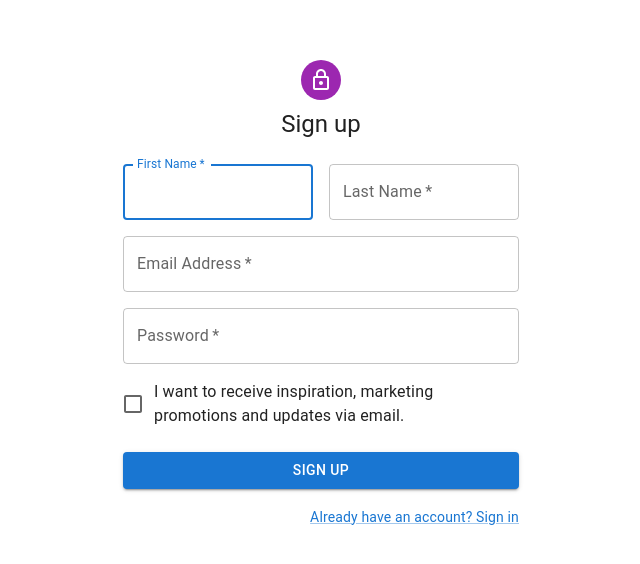
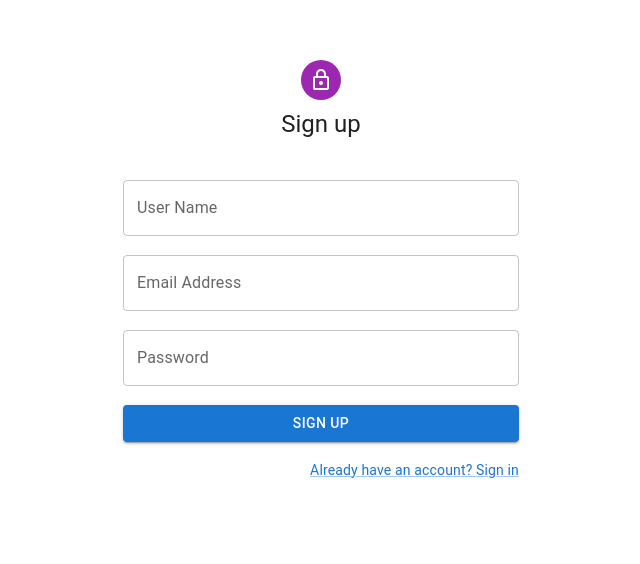
Before and after one commit to aungkoko1234/web-scrapper-front, a Next.js app: page /sign-up in a window 1280 px wide. Shown: the part 108-672 px from the top of the page, without its empty margins (319-959 px from the left). Built offline with nearby package versions, Linux system fonts and the light colour scheme.

Commit message:
feat - implement auth page

```diff
--- a/pages/sign-up.tsx
+++ b/pages/sign-up.tsx
@@ -1,9 +1,8 @@
 import Avatar from "@mui/material/Avatar";
 import Button from "@mui/material/Button";
 import CssBaseline from "@mui/material/CssBaseline";
-import TextField from "@mui/material/TextField";
-import FormControlLabel from "@mui/material/FormControlLabel";
-import Checkbox from "@mui/material/Checkbox";
+import { Form, Formik } from "formik";
+import * as Yup from "yup";
 import Link from "@mui/material/Link";
 import Grid from "@mui/material/Grid";
 import Box from "@mui/material/Box";
@@ -12,16 +11,42 @@ import Typography from "@mui/material/Typography";
 import Container from "@mui/material/Container";
 import styles from "../styles/Home.module.scss";
 import { createTheme, ThemeProvider } from "@mui/material/styles";
+import { useState } from "react";
+import { apiClient } from "../lib/httpClient";
+import TextInputComponent from "../components/control/TextInputComponent";
+import { Stack } from "@mui/system";
+import { Snackbar } from "@mui/material";
+import { Action } from "../components/SnackbarAction";
 
 const theme = createTheme();
+interface SignupDto {
+  userName: string;
+  email: string;
+  password: string;
+}
 
 export default function SignUp() {
-  const handleSubmit = (event: React.FormEvent<HTMLFormElement>) => {
-    event.preventDefault();
-    const data = new FormData(event.currentTarget);
-    console.log({
-      email: data.get("email"),
-      password: data.get("password"),
+  const [isLoading, setLoading] = useState<boolean>(false);
+  const [showMessage, setShowMessage] = useState<boolean>(false);
+  const validationSchema = Yup.object().shape({
+    userName: Yup.string().required("Name is required"),
+    email: Yup.string().email().required("Email is required"),
+    password: Yup.string().min(8, "Password must be at least 8 characters"),
+  });
+
+  const handleSubmit = (data: SignupDto) => {
+    setLoading(true);
+    const url = "/auth/sign-up";
+    const body = {
+      userName: data.userName,
+      email: data.email,
+      password: data.password,
+    };
+    apiClient(process.env.NEXT_PUBLIC_API_URL)
+      .post(url, { ...body })
+      .then((data) => {
+        setLoading(false);
+        setShowMessage(true);
       });
   };
 
@@ -44,81 +69,80 @@ export default function SignUp() {
             <Typography component="h1" variant="h5">
               Sign up
             </Typography>
-            <Box
-              component="form"
-              noValidate
-              onSubmit={handleSubmit}
-              sx={{ mt: 3 }}
+            <Box component="div" sx={{ mt: 3, width: "100%" }}>
+              <Formik
+                initialValues={{
+                  name: "",
+                  email: "",
+                  phone: "",
+                  type: "",
+                  message: "",
+                }}
+                validationSchema={validationSchema}
+                enableReinitialize={true}
+                onSubmit={(values, { resetForm }) => {
+                  handleSubmit(values as unknown as SignupDto);
+                  resetForm();
+                }}
               >
-              <Grid container spacing={2}>
-                <Grid item xs={12} sm={6}>
-                  <TextField
-                    autoComplete="given-name"
-                    name="firstName"
-                    required
-                    fullWidth
-                    id="firstName"
-                    label="First Name"
-                    autoFocus
+                <Form>
+                  <Grid container>
+                    <Grid item md={12} xs={12}>
+                      <Stack
+                        direction="column"
+                        spacing={2}
+                        my={2}
+                        justifyContent="flex-start"
+                      >
+                        <TextInputComponent
+                          name="userName"
+                          placeholder="Enter User Name"
+                          label="User Name"
                         />
-                </Grid>
-                <Grid item xs={12} sm={6}>
-                  <TextField
-                    required
-                    fullWidth
-                    id="lastName"
-                    label="Last Name"
-                    name="lastName"
-                    autoComplete="family-name"
+                        <TextInputComponent
+                          label="Email Address"
+                          placeholder="Enter Email"
+                          name="email"
                         />
-                </Grid>
-                <Grid item xs={12}>
-                  <TextField
-                    required
-                    fullWidth
-                    id="email"
-                    label="Email Address"
-                    name="email"
-                    autoComplete="email"
-                  />
-                </Grid>
-                <Grid item xs={12}>
-                  <TextField
-                    required
-                    fullWidth
+                        <TextInputComponent
                           name="password"
+                          placeholder="Enter Password"
                           label="Password"
                           type="password"
-                    id="password"
                           autoComplete="new-password"
                         />
-                </Grid>
-                <Grid item xs={12}>
-                  <FormControlLabel
-                    control={
-                      <Checkbox value="allowExtraEmails" color="primary" />
-                    }
-                    label="I want to receive inspiration, marketing promotions and updates via email."
-                  />
-                </Grid>
-              </Grid>
                         <Button
+                          variant="contained"
                           type="submit"
                           fullWidth
-                variant="contained"
+                          disabled={isLoading}
                           sx={{ mt: 3, mb: 2 }}
                         >
                           Sign Up
                         </Button>
+                      </Stack>
+                    </Grid>
+                  </Grid>
+                </Form>
+              </Formik>
+
               <Grid container justifyContent="flex-end">
                 <Grid item>
-                  <Link href="#" variant="body2">
+                  <Link href="/sign-in" variant="body2">
                     Already have an account? Sign in
                   </Link>
                 </Grid>
               </Grid>
             </Box>
           </Box>
+          <Snackbar
+            anchorOrigin={{ vertical: "top", horizontal: "center" }}
+            autoHideDuration={5000}
+            action={<Action handleClose={() => setShowMessage(false)} />}
+            open={showMessage}
+            onClose={() => setShowMessage(false)}
+            message={"Sign Up is successfully processed"}
+          />
         </Container>
       </main>
     </ThemeProvider>
```
Also changed, not shown: pages/sign-in.tsx (+98 -41 lines). Lines whose indentation alone changed are shown as unchanged.
